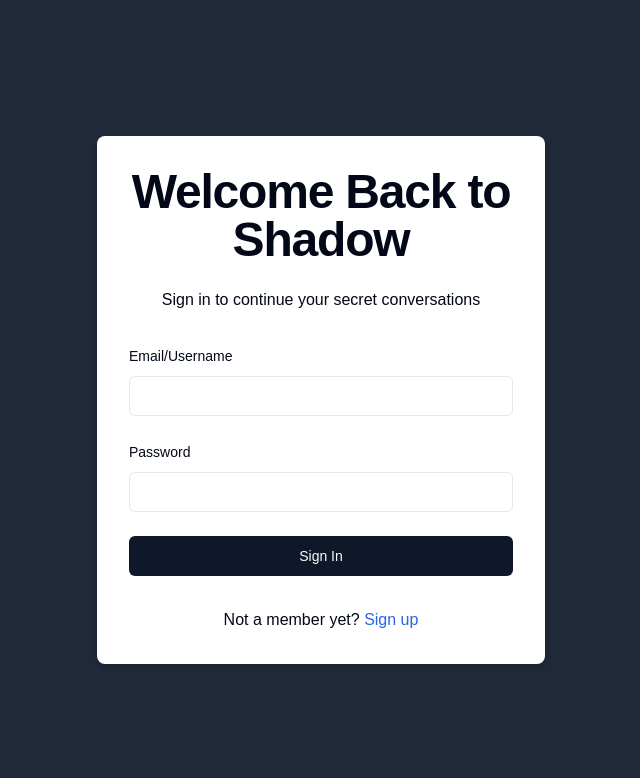
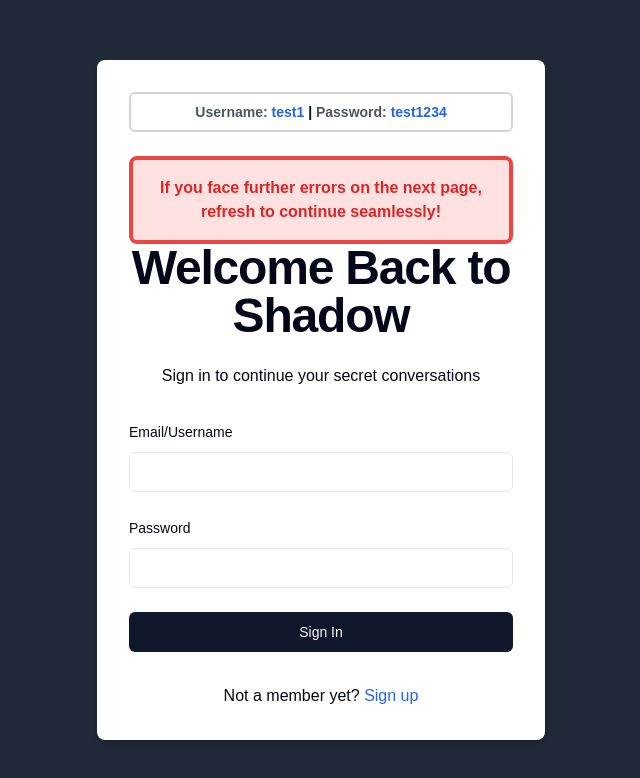
Before and after one commit to priyanshushrma01/shadow, a Next.js app: page /sign-in in a window 1280 px wide. Shown: the top 778 px of the page, without its empty margins (319-959 px from the left). Built offline with nearby package versions, Linux system fonts and the light colour scheme.

Commit message:
Refactor login info display

```diff
--- a/src/app/(auth)/sign-in/page.tsx
+++ b/src/app/(auth)/sign-in/page.tsx
@@ -62,6 +62,14 @@ export default function SignInForm() {
     <div className="flex justify-center items-center min-h-screen bg-gray-800">
       <div className="w-full max-w-md p-8 space-y-8 bg-white rounded-lg shadow-md">
         <div className="text-center">
+        <p className="font-semibold border-2 border-gray-300 p-2 rounded-md text-sm">
+        <span className="text-gray-600">Username:</span> <span className="text-blue-600">test1</span> |
+        <span className="text-gray-600"> Password:</span> <span className="text-blue-600">test1234</span>
+        </p>
+          <br/>
+            <div className="border-4 border-red-500 text-red-600 bg-red-100 p-4 rounded-lg font-semibold">
+              If you face further errors on the next page, refresh to continue seamlessly!
+            </div>
           <h1 className="text-4xl font-extrabold tracking-tight lg:text-5xl mb-6">
             Welcome Back to Shadow
           </h1>
```
